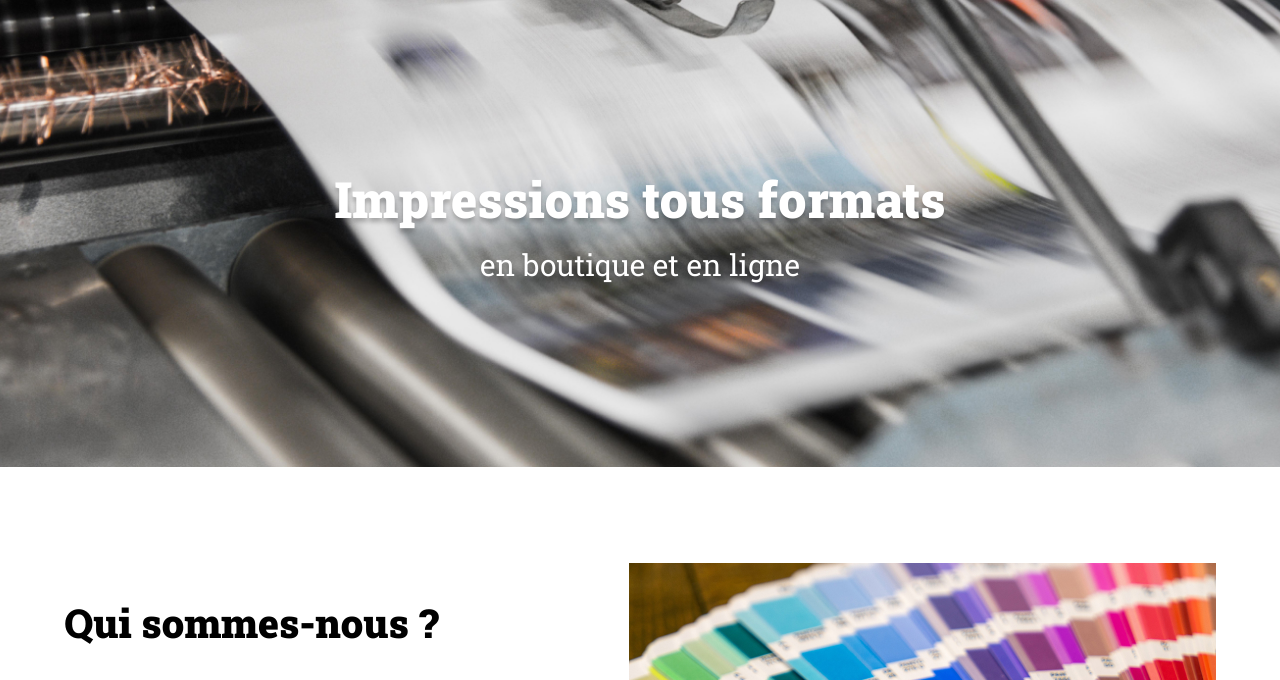
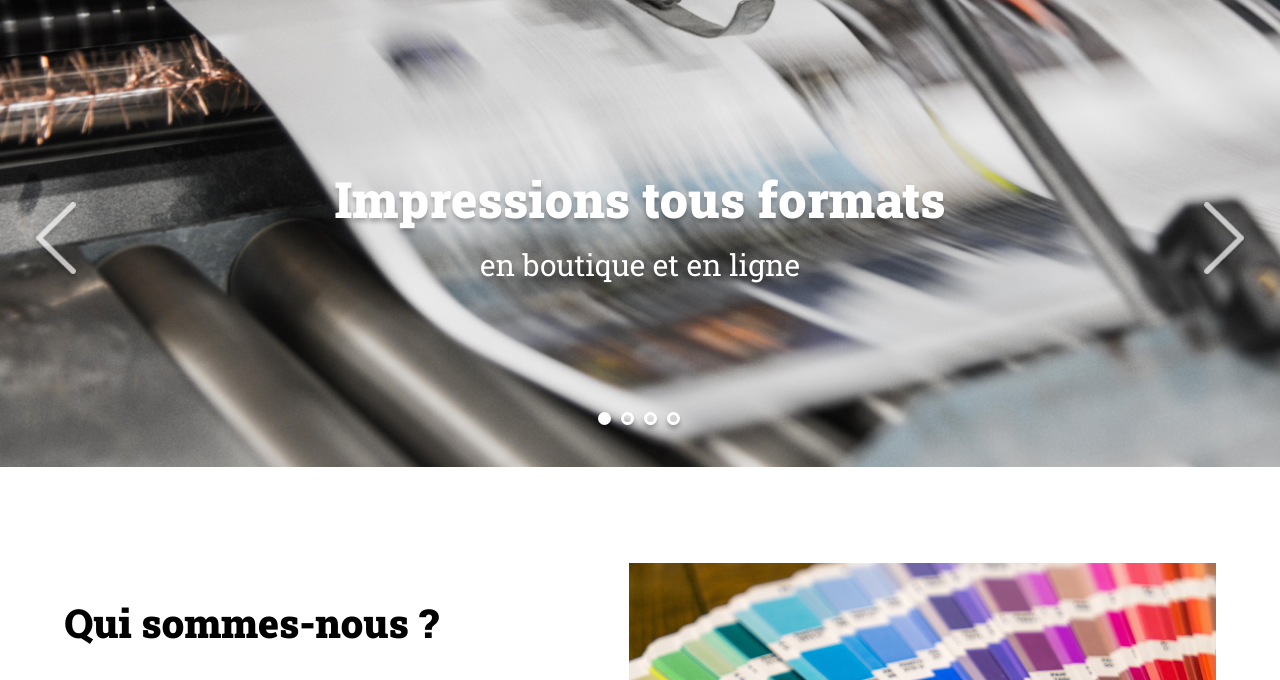
Before and after one commit to Sesterce87/OCRProjets-P5-PrintIt-denis-puharre-24-08-23, a plain HTML site: page index.html in a window 1280 px wide. Shown: the part 104-784 px from the top of the page. Drawn offline with Linux system fonts and the light colour scheme.

Commit message:
Mise en place slider

```diff
--- a/assets/script.js
+++ b/assets/script.js
@@ -16,3 +16,13 @@ const slides = [
 		"tagLine":"Autocollants <span>avec découpe laser sur mesure</span>"
 	}
 ]
+
+const arrowLeft = document.querySelector(".arrow_left");
+arrowLeft.addEventListener("click", () => {
+console.log(arrowLeft);
+});
+
+const arrowRight = document.querySelector(".arrow_right");
+arrowRight.addEventListener("click", () => {
+console.log(arrowRight);
+});
--- a/assets/style.css
+++ b/assets/style.css
@@ -53,9 +53,10 @@ table {
 	border-collapse: collapse;
 	border-spacing: 0;
 }
-body {
-
-}
+/* body {
+	width: auto;
+	height: auto;
+} */
 section {
 	margin-block: 6em;
 }
@@ -125,18 +126,28 @@ header {
 /* Gestion des fleches du carrousel */
 #banner .arrow {
 	position: absolute;
+	width: 100%;
+	height: 80px;
+  	display: flex;
+  	justify-content: space-between;
+  	padding: 0 2em;
+	transform: translate(-50%, 50%);
+	top: 35%;
+	left: 50%;
 }
 #banner .arrow_left {
-	left: 10px;
+	opacity: 0.7;
 }
 #banner .arrow_right {
-	right: 10px;
+	opacity: 0.7;
 }
 /* Gestion des points du carrousel */
 .dots {
 	position: absolute;
 	bottom: 40px;
 	display: flex;
+	width: 95px;
+	height: 15px;
 }
 .dot {
 	margin-inline: 5px;
--- a/index.html
+++ b/index.html
@@ -19,8 +19,16 @@
 	<main>
 		<div id="banner">
 			<img class="banner-img" src="./assets/images/slideshow/slide1.jpg" alt="Banner Print-it">
+			<div class="arrow">
+				<img class="arrow_left" src="./assets/images/arrow_left.png" alt="fléche gauche" />
+				<img class="arrow_right" src="./assets/images/arrow_right.png" alt="fléche droite" />
+			</div>
 			<p>Impressions tous formats <span>en boutique et en ligne</span></p>
 			<div class="dots">
+				<div class="dot dot_selected"></div>
+				<div class="dot"></div>
+				<div class="dot"></div>
+				<div class="dot"></div>
 			</div>
 		</div>
 		<section id="about-us" class="container">
```
Lines whose indentation alone changed are shown as unchanged.
